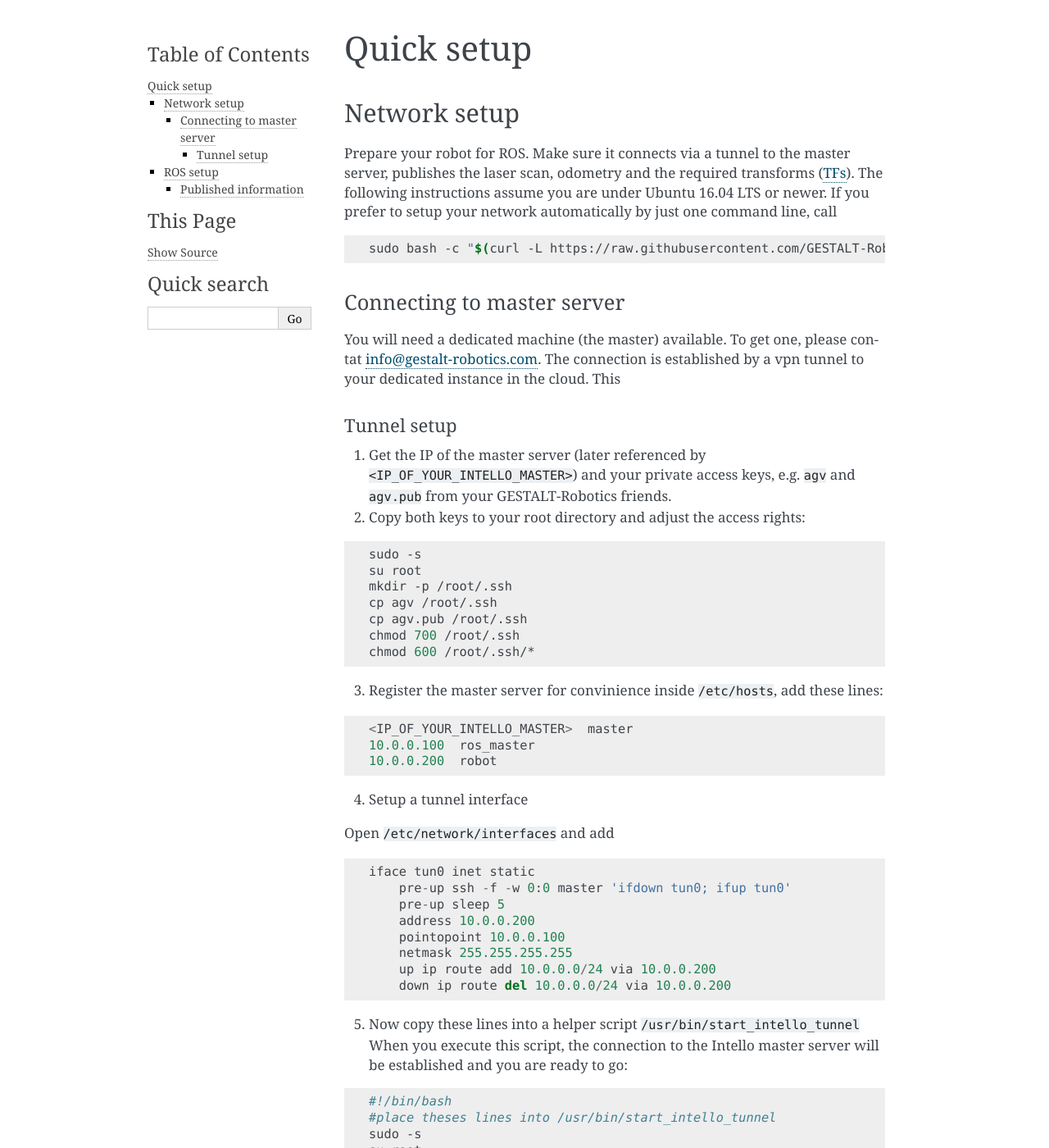
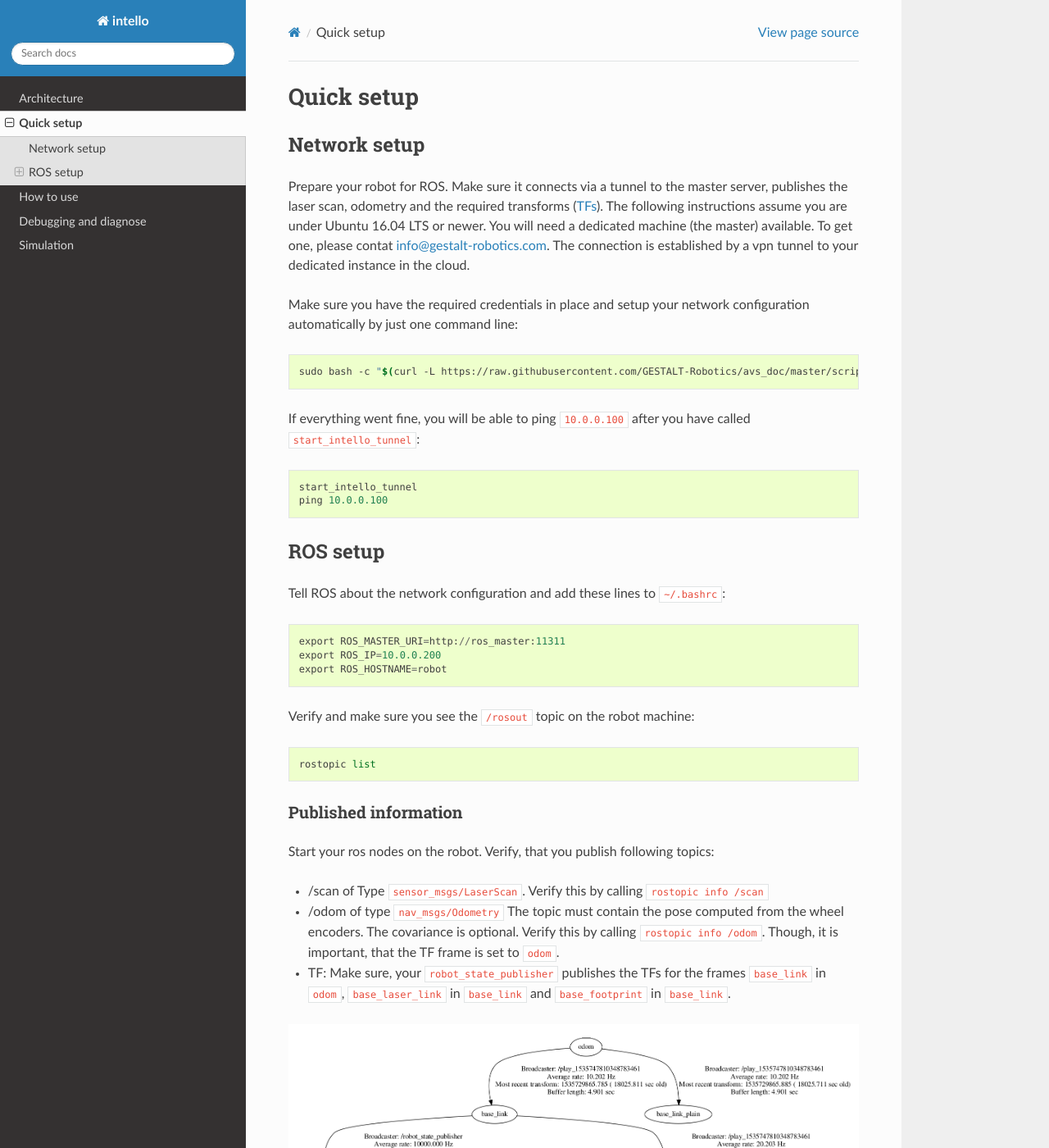
Before and after one commit to GESTALT-Robotics/avs_doc, a Sphinx documentation site: the page built from source/quick.rst, in a window 1280 px wide and 1400 px high. Shown: the whole window at 82% size. Built offline with Sphinx 7.4.7 and the Read the Docs theme 2.0.0, drawn with Linux system fonts in a browser that asks for light colours; some of the changed text lies outside the part shown.

Commit message:
added chapters for simulation and usage

```diff
--- a/source/conf.py
+++ b/source/conf.py
@@ -78,7 +78,7 @@
 # The theme to use for HTML and HTML Help pages.  See the documentation for
 # a list of builtin themes.
 #
-html_theme = 'alabaster'
+html_theme = 'sphinx_rtd_theme' #'alabaster'
 
 # Theme options are theme-specific and customize the look and feel of a theme
 # further.  For a list of options available for each theme, see the
@@ -165,3 +165,13 @@
 
 # If true, `todo` and `todoList` produce output, else they produce nothing.
 todo_include_todos = True
+
+
+
+from recommonmark.parser import CommonMarkParser
+
+source_parsers = {
+    '.md': CommonMarkParser,
+}
+
+source_suffix = ['.rst', '.md']
--- a/source/debugging.rst
+++ b/source/debugging.rst
@@ -1,2 +1,2 @@
 Debugging and diagnose
-===========
+=========================
--- a/source/quick.rst
+++ b/source/quick.rst
@@ -6,83 +6,16 @@
 =================
 
 Prepare your robot for ROS. Make sure it connects via a tunnel to the master server, publishes the laser scan, odometry and the required transforms (`TFs <http://wiki.ros.org/tf>`_). The following instructions assume you are under Ubuntu 16.04 LTS or newer.
-If you prefer to setup your network automatically by just one command line, call
+You will need a dedicated machine (the master) available. To get one, please contat info@gestalt-robotics.com.
+The connection is established by a vpn tunnel to your dedicated instance in the cloud.
+
+Make sure you have the required credentials in place and setup your network configuration automatically by just one command line:
 
 .. code-block:: Bash
 
     sudo bash -c "$(curl -L https://raw.githubusercontent.com/GESTALT-Robotics/avs_doc/master/scripts/network_setup.sh)"
 
 
-Connecting to master server
------------------------------
-
-You will need a dedicated machine (the master) available. To get one, please contat info@gestalt-robotics.com.
-The connection is established by a vpn tunnel to your dedicated instance in the cloud. This
-
-Tunnel setup
-^^^^^^^^^^^^^^^^^^
-
-1. Get the IP of the master server (later referenced by ``<IP_OF_YOUR_INTELLO_MASTER>``) and your private access keys, e.g. ``agv`` and ``agv.pub`` from your GESTALT-Robotics friends.
-
-2. Copy both keys to your root directory and adjust the access rights:
-
-.. comment: any language supportedy by http://pygments.org/ can be used
-
-.. code-block:: Bash
-
-    sudo -s
-    su root
-    mkdir -p /root/.ssh
-    cp agv /root/.ssh
-    cp agv.pub /root/.ssh
-    chmod 700 /root/.ssh
-    chmod 600 /root/.ssh/*
-
-
-3. Register the master server for convinience inside ``/etc/hosts``, add these lines:
-
-.. code-block:: python
-
-    <IP_OF_YOUR_INTELLO_MASTER>  master
-    10.0.0.100  ros_master
-    10.0.0.200  robot
-
-
-4. Setup a tunnel interface
-
-Open ``/etc/network/interfaces`` and add
-
-.. code-block:: python
-
-    iface tun0 inet static
-        pre-up ssh -f -w 0:0 master 'ifdown tun0; ifup tun0'
-        pre-up sleep 5
-        address 10.0.0.200
-        pointopoint 10.0.0.100
-        netmask 255.255.255.255
-        up ip route add 10.0.0.0/24 via 10.0.0.200
-        down ip route del 10.0.0.0/24 via 10.0.0.200
-
-
-5. Now copy these lines into a helper script ``/usr/bin/start_intello_tunnel`` When you execute this script, the connection to the Intello master server will be established and you are ready to go:
-
-.. code-block:: Bash
-
-    #!/bin/bash
-    #place theses lines into /usr/bin/start_intello_tunnel
-    sudo -s
-    su root
-
-    cd /root/.ssh
-    echo "Adding key to ssh-agent"
-    eval $(ssh-agent)
-    ssh-add agv
-
-    echo "Connecting to Intello master server
-    ifup tun0
-
-
-6. Validate
 
 If everything went fine, you will be able to ping ``10.0.0.100`` after you have called ``start_intello_tunnel``:
 
--- a/source/stepbystep.rst
+++ /dev/null
@@ -1,2 +0,0 @@
-Step by Step Setup
-==========================
--- a/source/tuning.rst
+++ /dev/null
@@ -1,2 +0,0 @@
-Tuning
-===============
--- /dev/null
+++ b/source/usage.rst
@@ -0,0 +1,2 @@
+How to use
+#################
```
Also changed, not shown: README.md (+1 -1 lines), source/index.rst (+8 -16 lines), source/simulation.rst (added, +15 -0 lines), simulator/README.md (added), source/_static/images/intro_image.png (added), 3 other files.
